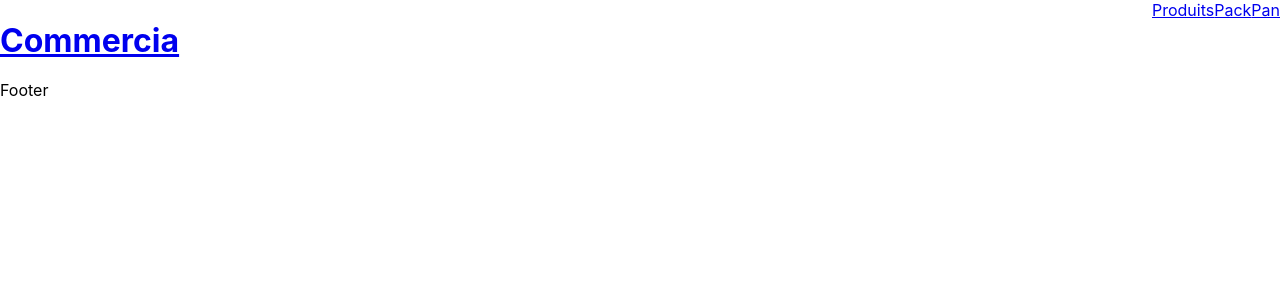
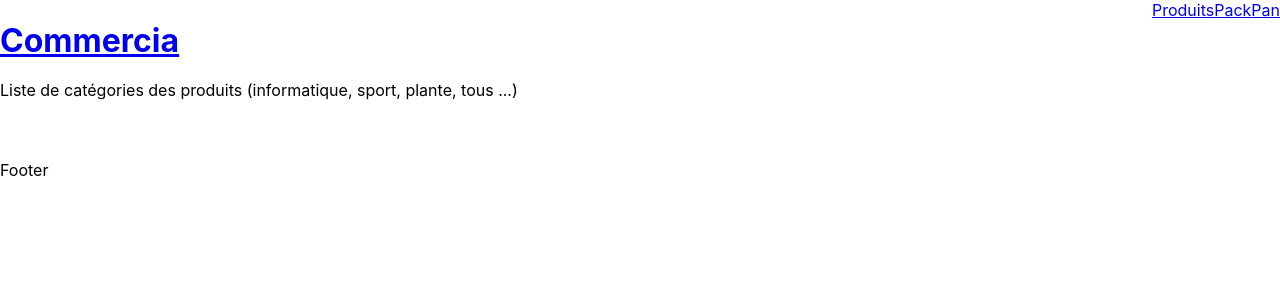
Before and after one commit to GuillaumeDaviid/e-commerce_webSite, a React (Create React App) app in the folder e-commerce/: page /product in a window 1280 px wide. Shown: the top 300 px of the page. Built offline with nearby package versions, Linux system fonts and the light colour scheme.

Commit message:
Product Component

```diff
--- a/e-commerce/src/App.tsx
+++ b/e-commerce/src/App.tsx
@@ -2,8 +2,9 @@ import React from 'react';
 import Header from './components/Header'
 import Footer from './components/Footer'
 import Home from './components/Home'
+import Product from './components/Product'
 import './App.css';
-import { Routes, Route, Link } from "react-router-dom";
+import { Routes, Route } from "react-router-dom";
 
 function App() {
   return (
@@ -11,6 +12,7 @@ function App() {
       <Header />
       <Routes>
         <Route path="/" element={<Home />} />
+        <Route path="/product" element={<Product />} />
       </Routes>
       <Footer />
     </div>
--- /dev/null
+++ b/e-commerce/src/components/Product.tsx
@@ -0,0 +1,9 @@
+function Product () {
+    return(
+        <div className="header">
+            Liste de catégories des produits (informatique, sport, plante, tous ...)
+        </div>
+    )
+}
+
+export default Product
```
